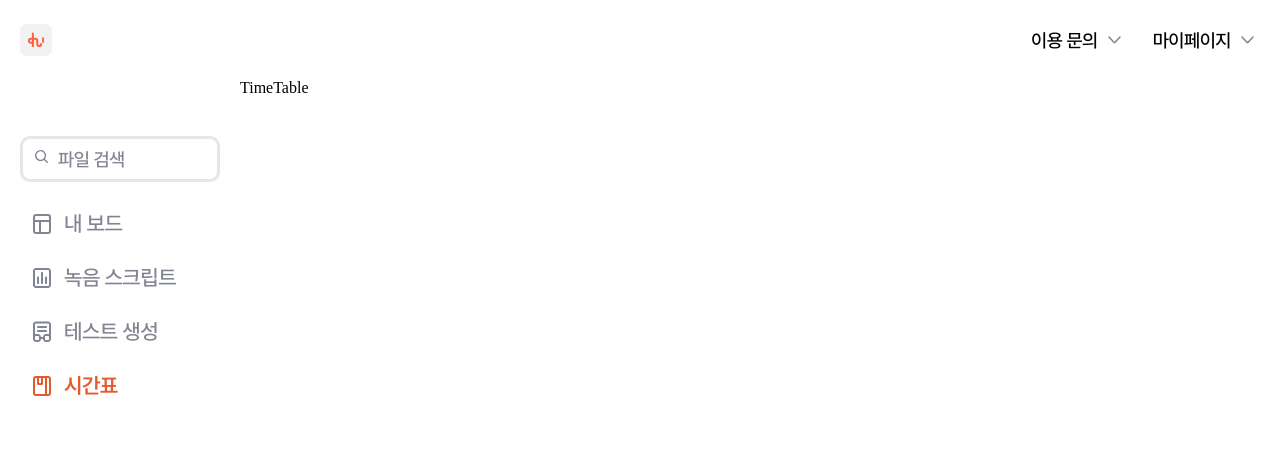
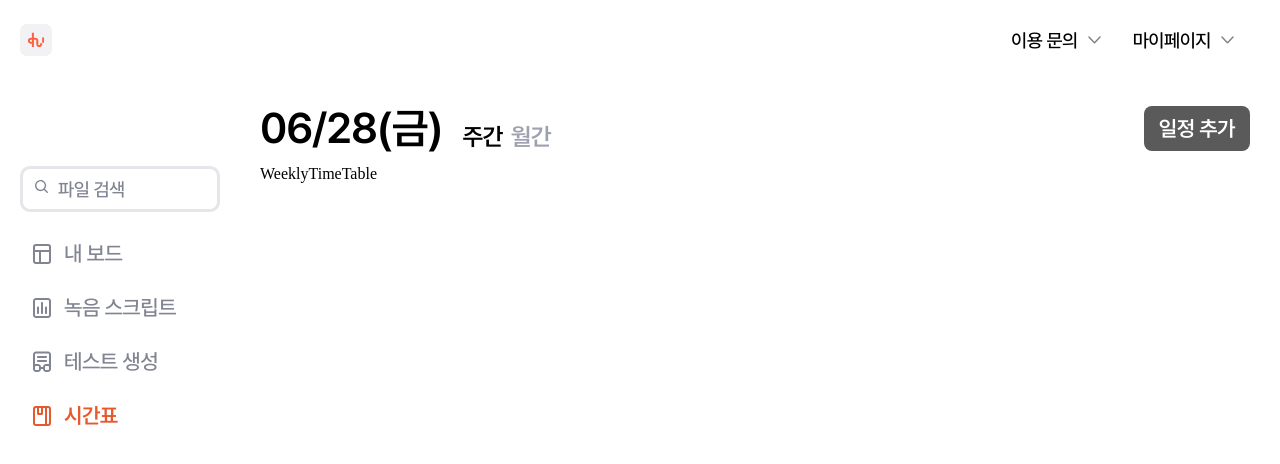
Before and after one commit to TEAM-Hearus/HEARUS-REACT-FRONTEND, a React (Vite) app: page /home/time-table in a window 1280 px wide. Shown: the top 464 px of the page. Built offline with nearby package versions, Linux system fonts and the light colour scheme.

Commit message:
feat: 시간표 header UI 구현

```diff
--- a/src/components/HomeLayout/HomeLayout.module.scss
+++ b/src/components/HomeLayout/HomeLayout.module.scss
@@ -4,4 +4,5 @@
 .mainContainer {
   display: flex;
   margin-top: 80px;
+  width: 100dvw;
 }
--- a/src/components/common/buttons/TabLink/TabLink.tsx
+++ b/src/components/common/buttons/TabLink/TabLink.tsx
@@ -6,16 +6,22 @@ interface IProps {
   activeIcon: React.ReactNode;
   inactiveIcon: React.ReactNode;
   children: React.ReactNode;
+  exact?: boolean;
 }
 
-const TabLink = ({ to, activeIcon, inactiveIcon, children }: IProps) => {
+const TabLink = ({
+  to,
+  activeIcon,
+  inactiveIcon,
+  children,
+  exact = false,
+}: IProps) => {
   const location = useLocation();
-  const isActive = location.pathname === to;
+  const isActive = exact
+    ? location.pathname === to
+    : location.pathname.startsWith(to);
   return (
-    <Link
-      to={to}
-      className={`${styles.navItem} ${isActive ? styles.active : ''}`}
-    >
+    <Link to={to} className={`${styles.navItem} ${isActive && styles.active}`}>
       {isActive ? activeIcon : inactiveIcon}
       <span>{children}</span>
     </Link>
--- a/src/components/headers/MainHeader/MainHeader.module.scss
+++ b/src/components/headers/MainHeader/MainHeader.module.scss
@@ -9,7 +9,7 @@
   top: 0;
   width: 100dvw;
   height: 80px;
-  padding: 20px;
+  padding: 20px 40px 20px 20px;
   background-color: white;
 }
 
--- a/src/components/navigators/MainNav/MainNav.module.scss
+++ b/src/components/navigators/MainNav/MainNav.module.scss
@@ -6,14 +6,12 @@
   flex-direction: column;
   gap: 20px;
   width: 240px;
-  padding: 20px;
-  padding-top: 20px;
+  padding: 50px 20px 20px 20px;
 }
 .searchBar {
   display: flex;
   height: 40px;
-  padding: 20px;
-  padding-left: 35px;
+  padding: 20px 20px 20px 35px;
   border: solid 3px $light-bg_E5;
   border-radius: 10px;
   @include Medium-Sub-14;
--- a/src/components/navigators/MainNav/MainNav.tsx
+++ b/src/components/navigators/MainNav/MainNav.tsx
@@ -22,6 +22,7 @@ const MainNav = () => {
           to="/home"
           activeIcon={<MyBoardActive />}
           inactiveIcon={<MyBoardInactive />}
+          exact={true}
         >
           내 보드
         </TabLink>
--- /dev/null
+++ b/src/pages/Main/TimeTable/MonthlyTimeTable/MonthlyTimeTable.tsx
@@ -0,0 +1,5 @@
+const MonthlyTimeTable = () => {
+  return <div>MonthlyTimeTable</div>;
+};
+
+export default MonthlyTimeTable;
--- /dev/null
+++ b/src/pages/Main/TimeTable/TimeTable.module.scss
@@ -0,0 +1,47 @@
+@import '../../../styles/variables/colors.scss';
+@import '../../../styles/variables/fonts.scss';
+
+.wholeWrapper {
+  display: flex;
+  flex-direction: column;
+  width: 100%;
+  padding: 10px 30px 10px 20px;
+}
+.headerContainer {
+  display: flex;
+  width: 100%;
+  height: 76px;
+  justify-content: space-between;
+  align-items: center;
+}
+.dateBox {
+  display: flex;
+  gap: 20px;
+}
+.today {
+  @include SemiBold-Title-32;
+}
+.toggleMode {
+  display: flex;
+  align-items: flex-end;
+  gap: 8px;
+  @include SemiBold-Body-18;
+  a {
+    text-decoration: none;
+  }
+}
+.activeMode {
+  color: black;
+}
+.inactiveMode {
+  color: $light-gray_9E;
+}
+.addScheduleBtn {
+  padding: 10px 15px;
+  background-color: $dark-font_5A;
+  border: none;
+  border-radius: 8px;
+  color: white;
+  @include SemiBold-Body-16;
+  cursor: pointer;
+}
--- a/src/pages/Main/TimeTable/TimeTable.tsx
+++ b/src/pages/Main/TimeTable/TimeTable.tsx
@@ -1,5 +1,34 @@
+import styles from './TimeTable.module.scss';
+import { Link, Outlet, useLocation } from 'react-router-dom';
+
 const TimeTable = () => {
-  return <div>TimeTable</div>;
+  const location = useLocation();
+  const isWeekly = location.pathname === '/home/time-table';
+  return (
+    <div className={styles.wholeWrapper}>
+      <div className={styles.headerContainer}>
+        <div className={styles.dateBox}>
+          <h3 className={styles.today}>06/28(금)</h3>
+          <div className={styles.toggleMode}>
+            <Link
+              to="/home/time-table"
+              className={`${isWeekly ? styles.activeMode : styles.inactiveMode}`}
+            >
+              주간
+            </Link>
+            <Link
+              to="/home/time-table/monthly"
+              className={`${!isWeekly ? styles.activeMode : styles.inactiveMode}`}
+            >
+              월간
+            </Link>
+          </div>
+        </div>
+        <button className={styles.addScheduleBtn}>일정 추가</button>
+      </div>
+      <Outlet />
+    </div>
+  );
 };
 
 export default TimeTable;
--- /dev/null
+++ b/src/pages/Main/TimeTable/WeeklyTimeTable/WeeklyTimeTable.tsx
@@ -0,0 +1,5 @@
+const WeeklyTimeTable = () => {
+  return <div>WeeklyTimeTable</div>;
+};
+
+export default WeeklyTimeTable;
--- a/src/styles/variables/fonts.scss
+++ b/src/styles/variables/fonts.scss
@@ -1,4 +1,4 @@
-@mixin Semibold-Title-32 {
+@mixin SemiBold-Title-32 {
   font-family: 'Pretendard-SemiBold';
   font-size: 32pt;
   letter-spacing: -0.025em;
```
Also changed, not shown: src/pages/index.tsx (+12 -0 lines).
